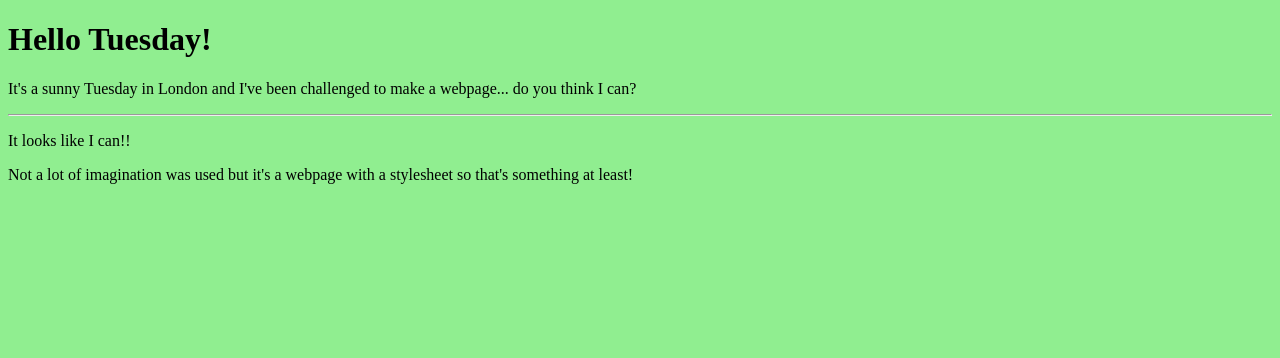
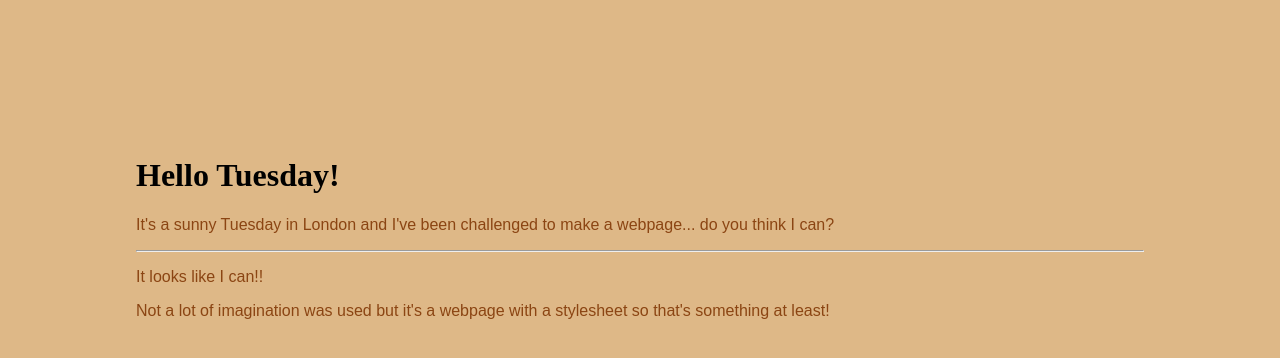
Before and after one commit to MEARory/tuesday, a plain HTML site: page index.html in a window 1280 px wide. Drawn offline with Linux system fonts and the light colour scheme.

Commit message:
stylesheet edited to be browner?

```diff
--- a/stylesheet.css
+++ b/stylesheet.css
@@ -1,7 +1,14 @@
 body    {
-    background-color: lightgreen;
+    background-color: burlywood;
+    padding: 10%;
 }
 
 h1      {
+    size: 26px;
+}
+
+p       {
     size: 16px;
+    font-family: sans-serif;
+    color: saddlebrown;
 }
```
